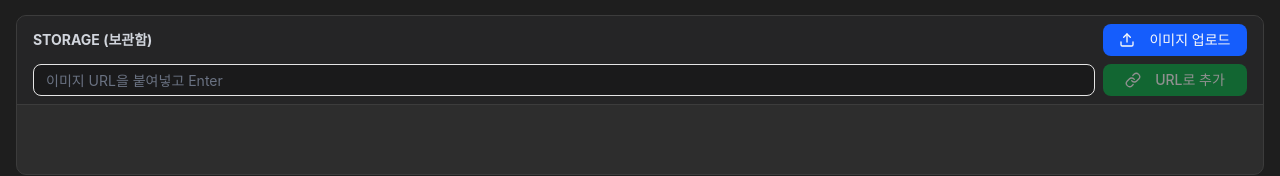
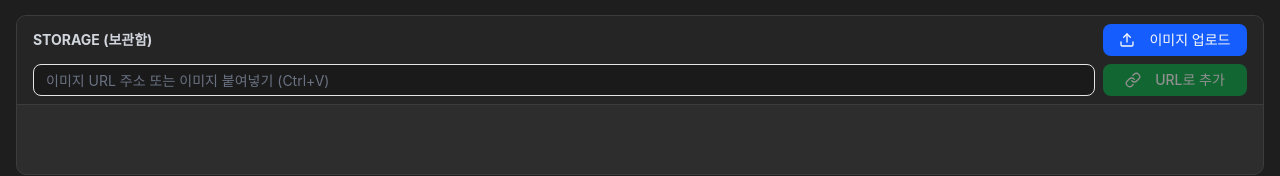
Before and after one commit to devbwoh/tier-drop, a React (Vite) app: page / in a window 1280 px wide. Shown: the part 890-1066 px from the top of the page. Built offline with nearby package versions, Linux system fonts and the light colour scheme.

Commit message:
Update URL input placeholder to mention global Ctrl+V paste

```diff
--- a/src/App.tsx
+++ b/src/App.tsx
@@ -424,7 +424,7 @@ function App() {
                         onFocus={handleUrlFocus}
                         onChange={(e) => { setUrlValue(e.target.value); if (urlError) setUrlError(null) }}
                         onKeyDown={(e) => { if (e.key === 'Enter') handleAddByUrl() }}
-                        placeholder="이미지 URL을 붙여넣고 Enter"
+                        placeholder="이미지 URL 주소 또는 이미지 붙여넣기 (Ctrl+V)"
                         className="h-8 w-full bg-black/30 pr-8 text-sm text-white placeholder:text-gray-500"
                       />
                       {/* 💡 텍스트가 있을 때만 나타나는 '지우기' 버튼 (입력창 우측 안쪽에 절대 위치) */}
```
